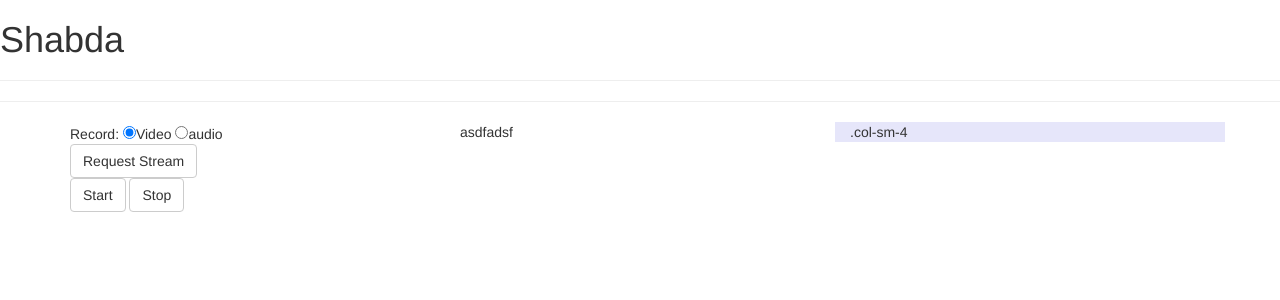
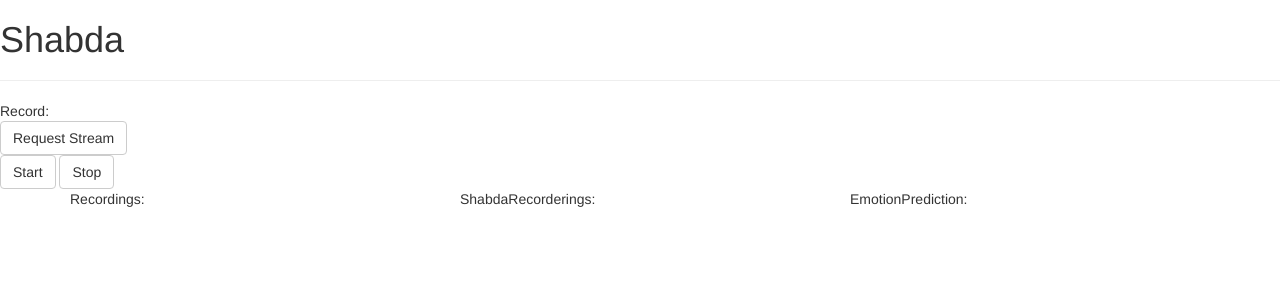
Before and after one commit to msampathkumar/ShabdaDemo, a Flask app: page / in a window 1280 px wide. Shown: the top 300 px of the page. Run offline with Flask 2, Linux system fonts and the light colour scheme; some libraries are stand-ins or nearby versions.

Commit message:
Added Readme Format Index.html and remove unnecessary form for Audio-video

```diff
--- a/static/main.js
+++ b/static/main.js
@@ -2,7 +2,7 @@
 
 let log = console.log.bind(console),
   id = val => document.getElementById(val),
-  ul = id('ul'),
+  ul = id('userRecordingsList'),
   userRecordReq = id('userRecordReq'),
   start = id('start'),
   stop = id('stop'),
@@ -71,7 +71,8 @@ function makeLink(){
   mt.src = url;
   hf.href = url;
   hf.download = `${counter++}${media.ext}`;
-  hf.innerHTML = `donwload ${hf.download}`;
+//  hf.innerHTML = `download ${hf.download}`;
+  hf.id = `recording{counter++}`;
   li.appendChild(mt);
   li.appendChild(hf);
   ul.appendChild(li);
--- a/templates/index.html
+++ b/templates/index.html
@@ -8,24 +8,11 @@
 <hr>
 
 <!-- start of copy page -->
-
-
-<hr>
-
-<div class="container">
-  <div class="row">
-    <div class="col-sm-4">
-
-
-
-
-
-
     <div id='gUMArea'>
       <div>
       Record:
-        <input type="radio" name="media" value="video" checked id='mediaVideo'>Video
-        <input type="radio" name="media" value="audio">audio
+        <!--<input type="radio" name="media" value="video" checked id='mediaVideo'>Video-->
+        <!--<input type="radio" name="media" value="audio">audio-->
       </div>
       <button class="btn btn-default"  id='userRecordReq'>Request Stream</button>
     </div>
@@ -34,25 +21,19 @@
       <button  class="btn btn-default" id='stop'>Stop</button>
     </div>
     <div>
-      <ul  class="list-unstyled" id='ul'></ul>
+
     </div>
-        <script src="./static/main.js"></script>
 
 
 
 
 
-
-
-
-
-
-
-
-
-
-
-
+<div class="container">
+  <div class="row">
+    <div class="col-sm-4">
+        Recordings:
+        <ul  class="list-unstyled" id='userRecordingsList'></ul>
+        <script src="./static/main.js"></script>
 
 
 
@@ -61,10 +42,12 @@
 
     </div>
     <div class="col-sm-4">
-        asdfadsf
+        ShabdaRecorderings:
+        <ul  class="list-unstyled" id='userShabdaRecorderingList'></ul>
     </div>
-    <div class="col-sm-4" style="background-color:lavender;">
-        .col-sm-4
+    <div class="col-sm-4">
+        EmotionPrediction:
+        <ul  class="list-unstyled" id='userEmotionPredictionList'></ul>
     </div>
     </div>
 </div>
```
Also changed, not shown: README.md (added).
